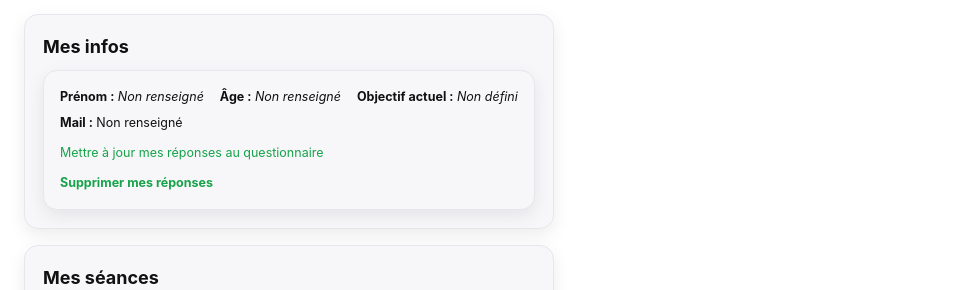
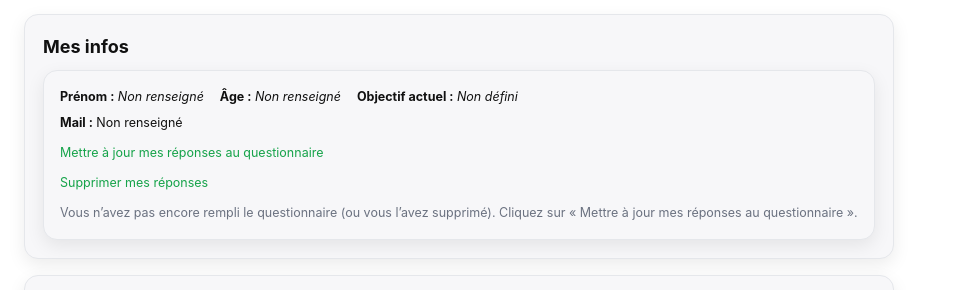
Before and after one commit to lebasquelyza/appli-files, a Next.js app in the folder apps/web/: page /dashboard/profile in a window 1280 px wide. Shown: the part 120-410 px from the top of the page, without its empty margins (0-953 px from the left). Built offline with nearby package versions, Linux system fonts and the light colour scheme; no server answers.

Commit message:
Update ProfileClient.tsx

```diff
--- a/apps/web/app/dashboard/profile/ProfileClient.tsx
+++ b/apps/web/app/dashboard/profile/ProfileClient.tsx
@@ -362,18 +362,23 @@ export default function ProfileClient(props: Props) {
             </a>
           </div>
 
-          {/* ✅ AJOUT : bouton "Supprimer mes réponses" */}
           <div className="text-sm" style={{ marginTop: 10 }}>
-            <a
-              href="/dashboard/profile?blank=1"
-              className="inline-flex items-center rounded-md border border-red-300 bg-white px-4 py-2 text-sm font-semibold text-red-700"
-            >
+            <a href="/dashboard/profile?blank=1" className="underline">
               {tf(
                 "settings.profile.info.questionnaire.deleteAnswers",
                 "Supprimer mes réponses"
               )}
             </a>
           </div>
+
+          {(!debugInfo.sheetHit || forceBlank) && (
+            <div className="text-sm" style={{ marginTop: 10, color: "#6b7280" }}>
+              {tf(
+                "settings.profile.info.questionnaire.ctaIfEmpty",
+                "Vous n’avez pas encore rempli le questionnaire (ou vous l’avez supprimé). Cliquez sur « Mettre à jour mes réponses au questionnaire »."
+              )}
+            </div>
+          )}
         </div>
       </section>
 
```
